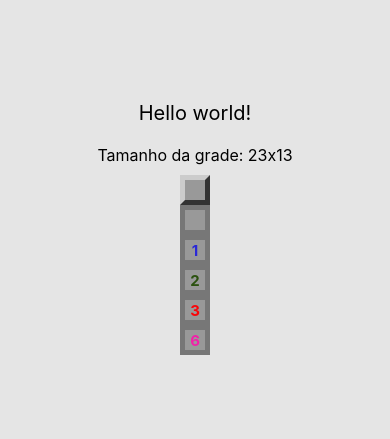
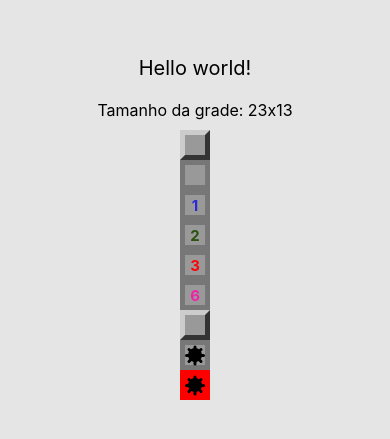
Before and after one commit to gabrielluizcm/minesweeper-native, a React Native app: screen / in a window 390 px wide. Shown: the part 199-638 px from the top of the page. Built offline with nearby package versions, Linux system fonts and the light colour scheme.

Commit message:
Created mine component

```diff
--- a/App.tsx
+++ b/App.tsx
@@ -18,6 +18,9 @@ export default class App extends React.Component {
         <Field opened nearMines={2} />
         <Field opened nearMines={3} />
         <Field opened nearMines={6} />
+        <Field mined />
+        <Field mined opened />
+        <Field mined opened exploded />
       </SafeAreaView>
     );
   }
--- a/src/components/Field.tsx
+++ b/src/components/Field.tsx
@@ -1,5 +1,8 @@
 import React from 'react';
 import { View, StyleSheet, Text } from 'react-native';
+
+import Mine from './Mine';
+
 import params from '../params';
 import colors from '../colors';
 
@@ -7,15 +10,19 @@ type FieldProps = {
   mined?: boolean;
   opened?: boolean;
   nearMines: number;
+  exploded?: boolean;
 };
 
 const Field = (props: FieldProps) => {
-  const { mined, opened, nearMines } = props;
+  const { mined, opened, nearMines, exploded } = props;
 
-  const styleField: any = [styles.field];
+  const styleField: object[] = [styles.field];
 
   if (opened) {
     styleField.push(styles.opened);
+  }
+  if (exploded) {
+    styleField.push(styles.exploded);
   }
   if (styleField.length === 1) {
     styleField.push(styles.regular);
@@ -30,6 +37,7 @@ const Field = (props: FieldProps) => {
       ) : (
         false
       )}
+      {mined && opened ? <Mine /> : false}
     </View>
   );
 };
@@ -85,4 +93,8 @@ const styles = StyleSheet.create({
     fontWeight: 'bold',
     fontSize: params.fontSize,
   },
+  exploded: {
+    backgroundColor: 'red',
+    borderColor: 'red',
+  },
 });
--- /dev/null
+++ b/src/components/Mine.tsx
@@ -0,0 +1,36 @@
+import React from 'react';
+import { View, StyleSheet } from 'react-native';
+
+export default () => {
+  return (
+    <View style={styles.container}>
+      <View style={styles.coreMine} />
+      <View style={styles.line} />
+      <View style={[styles.line, { transform: [{ rotate: '45deg' }] }]} />
+      <View style={[styles.line, { transform: [{ rotate: '90deg' }] }]} />
+      <View style={[styles.line, { transform: [{ rotate: '135deg' }] }]} />
+    </View>
+  );
+};
+
+const styles = StyleSheet.create({
+  container: {
+    alignItems: 'center',
+    justifyContent: 'center',
+  },
+  coreMine: {
+    height: 14,
+    width: 14,
+    borderRadius: 10,
+    backgroundColor: 'black',
+    alignItems: 'center',
+    justifyContent: 'center',
+  },
+  line: {
+    position: 'absolute',
+    height: 3,
+    width: 20,
+    borderRadius: 3,
+    backgroundColor: 'black',
+  },
+});
```
